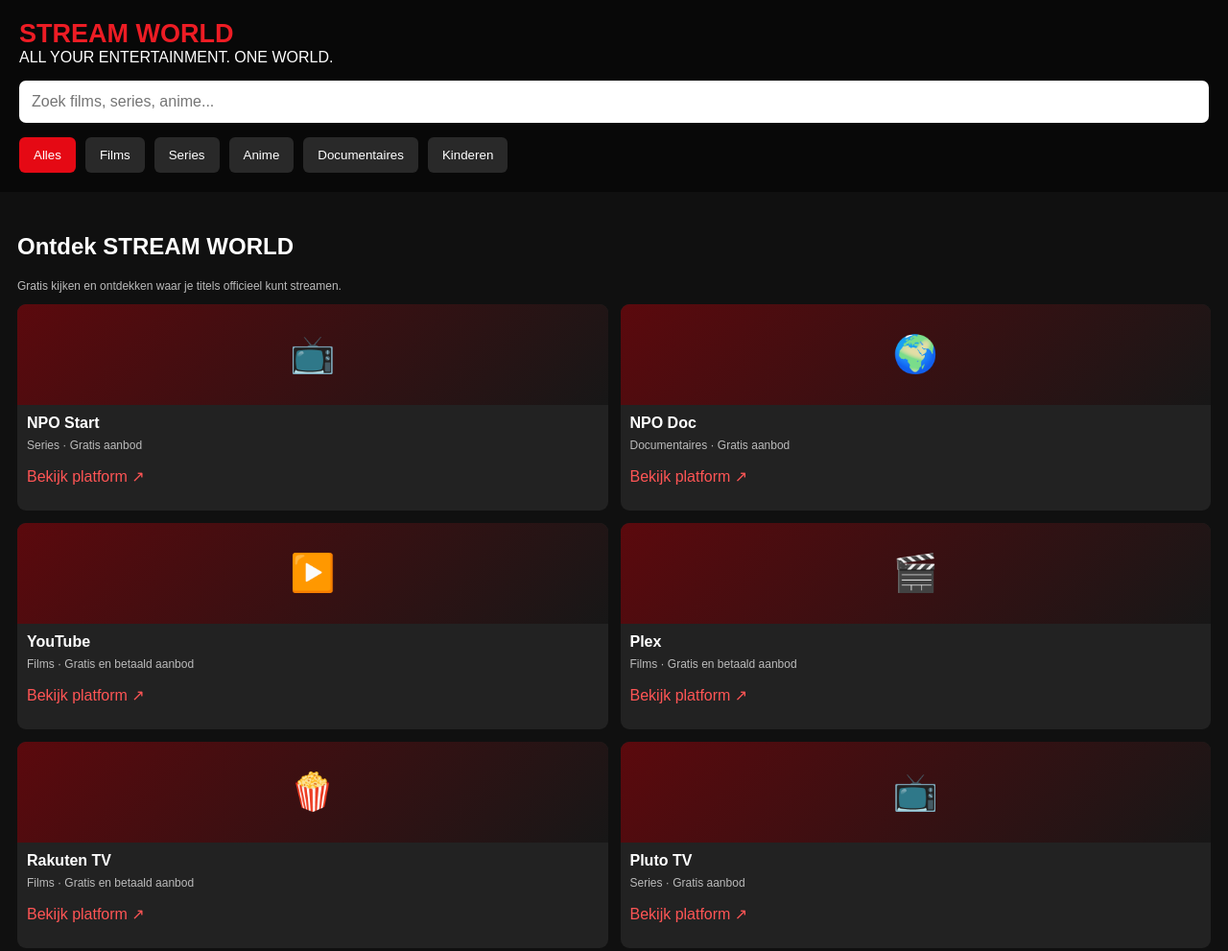
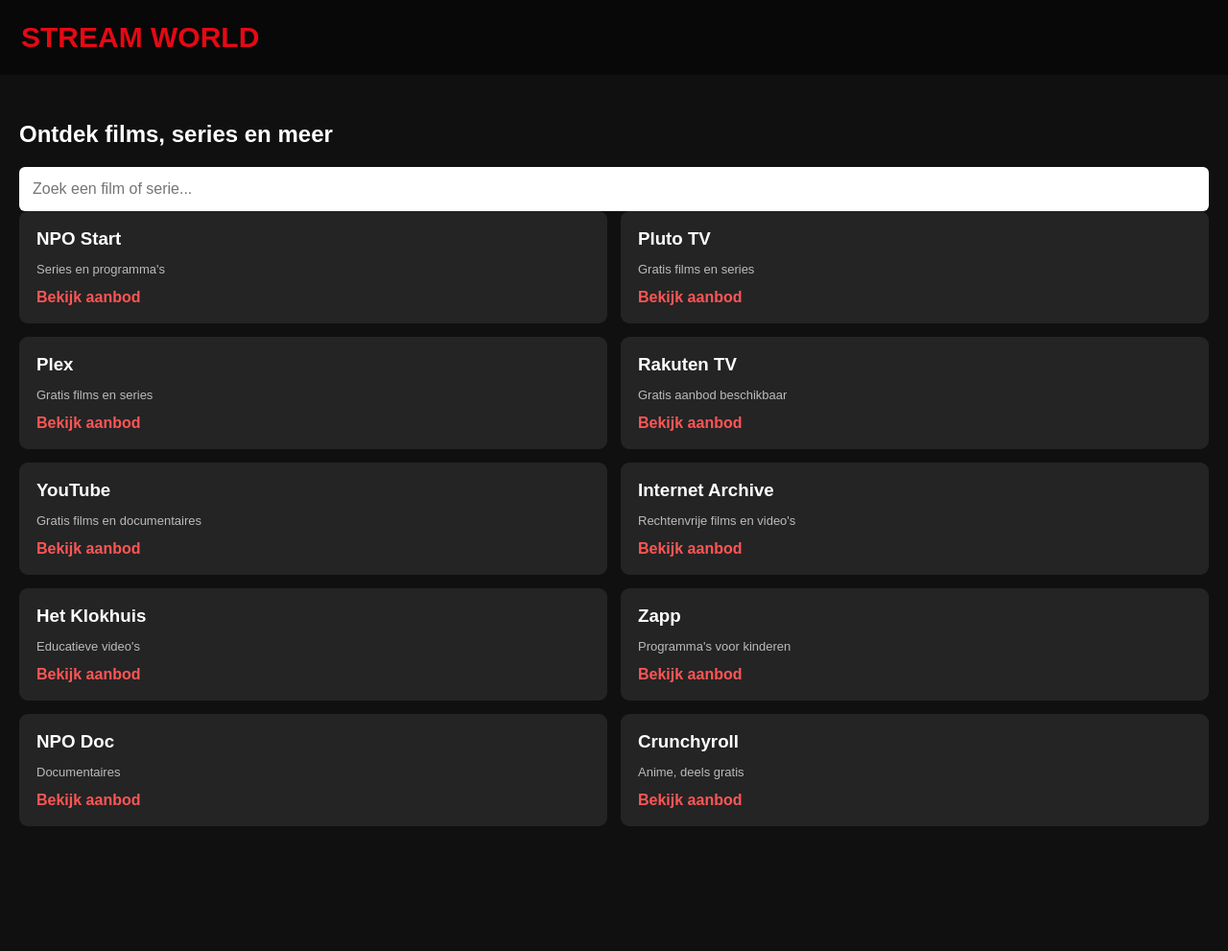
Before and after one commit to 8rttvnaj/STREAM-WORLD, a plain HTML site: page index.html in a window 1280 px wide. Shown: the top 991 px of the page at 96% size. After the commit the page ends 881 px from the top, so only its background shows below. Drawn offline with Linux system fonts and the light colour scheme.

Commit message:
Update index.html

```diff
--- a/index.html
+++ b/index.html
@@ -3,83 +3,47 @@
 <html lang="nl">
 <head>
 <meta charset="UTF-8">
-<meta name="viewport" content="width=device-width, initial-scale=1">
+<meta name="viewport" content="width=device-width, initial-scale=1.0">
 <title>STREAM WORLD</title>
 <style>
 *{box-sizing:border-box}
 body{margin:0;background:#101010;color:white;font-family:Arial,sans-serif}
-header{background:#080808;padding:20px;position:sticky;top:0;z-index:5}
-.logo{font-size:27px;font-weight:900;color:#ed1c24}
-nav{display:flex;gap:10px;overflow-x:auto;margin-top:15px}
-button{background:#292929;color:white;border:0;padding:11px 15px;border-radius:6px;cursor:pointer}
-button.active{background:#e50914}
-input{width:100%;padding:13px;border-radius:7px;border:0;margin-top:15px;font-size:16px}
-main{padding:18px}
-h2{margin-top:25px}
-.grid{display:grid;grid-template-columns:repeat(2,1fr);gap:13px}
-.card{background:#222;border-radius:9px;overflow:hidden;min-height:145px}
-.poster{height:105px;background:linear-gradient(135deg,#5b090d,#171717);display:flex;align-items:center;justify-content:center;font-size:38px}
-.info{padding:10px}
-.info strong{display:block;margin-bottom:7px}
-.small{font-size:12px;color:#bbb}
-a{color:#ff5555;text-decoration:none}
-footer{padding:30px;text-align:center;color:#888}
+header{background:#080808;padding:22px;color:#e50914;font-size:30px;font-weight:bold}
+main{padding:20px}
+input{width:100%;padding:14px;border:0;border-radius:6px;font-size:16px}
+h2{margin-top:28px}
+.grid{display:grid;grid-template-columns:repeat(2,1fr);gap:14px}
+.card{background:#242424;border-radius:9px;padding:18px;min-height:115px}
+.card h3{margin:0 0 9px}
+.card p{color:#bbb;font-size:13px}
+a{color:#ff5555;text-decoration:none;font-weight:bold}
 </style>
 </head>
 <body>
-<header>
-<div class="logo">STREAM WORLD</div>
-<div>ALL YOUR ENTERTAINMENT. ONE WORLD.</div>
-<input id="search" placeholder="Zoek films, series, anime..." oninput="render()">
-<nav id="nav">
-<button class="active" onclick="category('Alles',this)">Alles</button>
-<button onclick="category('Films',this)">Films</button>
-<button onclick="category('Series',this)">Series</button>
-<button onclick="category('Anime',this)">Anime</button>
-<button onclick="category('Documentaires',this)">Documentaires</button>
-<button onclick="category('Kinderen',this)">Kinderen</button>
-</nav>
-</header>
+<header>STREAM WORLD</header>
 <main>
-<h2 id="heading">Ontdek STREAM WORLD</h2>
-<p class="small">Gratis kijken en ontdekken waar je titels officieel kunt streamen.</p>
-<div class="grid" id="catalog"></div>
+<h2>Ontdek films, series en meer</h2>
+<input id="search" placeholder="Zoek een film of serie..." oninput="searchItems()">
+<div class="grid" id="catalog">
+<div class="card"><h3>NPO Start</h3><p>Series en programma's</p><a href="https://npo.nl/start" target="_blank">Bekijk aanbod</a></div>
+<div class="card"><h3>Pluto TV</h3><p>Gratis films en series</p><a href="https://pluto.tv" target="_blank">Bekijk aanbod</a></div>
+<div class="card"><h3>Plex</h3><p>Gratis films en series</p><a href="https://watch.plex.tv" target="_blank">Bekijk aanbod</a></div>
+<div class="card"><h3>Rakuten TV</h3><p>Gratis aanbod beschikbaar</p><a href="https://www.rakuten.tv" target="_blank">Bekijk aanbod</a></div>
+<div class="card"><h3>YouTube</h3><p>Gratis films en documentaires</p><a href="https://www.youtube.com" target="_blank">Bekijk aanbod</a></div>
+<div class="card"><h3>Internet Archive</h3><p>Rechtenvrije films en video's</p><a href="https://archive.org/details/movies" target="_blank">Bekijk aanbod</a></div>
+<div class="card"><h3>Het Klokhuis</h3><p>Educatieve video's</p><a href="https://hetklokhuis.nl" target="_blank">Bekijk aanbod</a></div>
+<div class="card"><h3>Zapp</h3><p>Programma's voor kinderen</p><a href="https://www.zapp.nl" target="_blank">Bekijk aanbod</a></div>
+<div class="card"><h3>NPO Doc</h3><p>Documentaires</p><a href="https://npo.nl/start" target="_blank">Bekijk aanbod</a></div>
+<div class="card"><h3>Crunchyroll</h3><p>Anime, deels gratis</p><a href="https://www.crunchyroll.com" target="_blank">Bekijk aanbod</a></div>
+</div>
 </main>
-<footer>STREAM WORLD © 2026<br>Alle kijkrechten blijven bij de officiële aanbieders.</footer>
 <script>
-const titles=[
-{name:"NPO Start",type:"Series",emoji:"📺",status:"Gratis aanbod",url:"https://npo.nl/start"},
-{name:"NPO Doc",type:"Documentaires",emoji:"🌍",status:"Gratis aanbod",url:"https://npo.nl"},
-{name:"YouTube",type:"Films",emoji:"▶️",status:"Gratis en betaald aanbod",url:"https://www.youtube.com"},
-{name:"Plex",type:"Films",emoji:"🎬",status:"Gratis en betaald aanbod",url:"https://watch.plex.tv"},
-{name:"Rakuten TV",type:"Films",emoji:"🍿",status:"Gratis en betaald aanbod",url:"https://www.rakuten.tv"},
-{name:"Pluto TV",type:"Series",emoji:"📺",status:"Gratis aanbod",url:"https://pluto.tv"},
-{name:"Crunchyroll",type:"Anime",emoji:"⛩️",status:"Gratis en betaald aanbod",url:"https://www.crunchyroll.com"},
-{name:"Internet Archive",type:"Films",emoji:"🎞️",status:"Rechtenvrije en gratis titels",url:"https://archive.org/details/movies"},
-{name:"Het Klokhuis",type:"Kinderen",emoji:"🧸",status:"Gratis aanbod",url:"https://hetklokhuis.nl"},
-{name:"Zapp",type:"Kinderen",emoji:"⭐",status:"Gratis aanbod",url:"https://www.zapp.nl"}
-];
-let selected="Alles";
-function category(c,b){
-selected=c;
-document.querySelectorAll("nav button").forEach(x=>x.classList.remove("active"));
-b.classList.add("active");
-render();
+function searchItems(){
+const q=document.getElementById('search').value.toLowerCase();
+document.querySelectorAll('.card').forEach(card=>{
+card.style.display=card.innerText.toLowerCase().includes(q)?'block':'none';
+});
 }
-function render(){
-let q=document.getElementById("search").value.toLowerCase();
-let list=titles.filter(x=>(selected==="Alles"||x.type===selected)&&
-(x.name.toLowerCase().includes(q)||x.type.toLowerCase().includes(q)));
-document.getElementById("heading").textContent=selected==="Alles"?"Ontdek STREAM WORLD":selected;
-document.getElementById("catalog").innerHTML=list.map(x=>`
-<div class="card">
-<div class="poster">${x.emoji}</div>
-<div class="info"><strong>${x.name}</strong>
-<div class="small">${x.type} · ${x.status}</div>
-<p><a href="${x.url}" target="_blank" rel="noopener">Bekijk platform ↗</a></p>
-</div></div>`).join("")||"<p>Geen resultaten gevonden.</p>";
-}
-render();
 </script>
 </body>
 </html>
```
